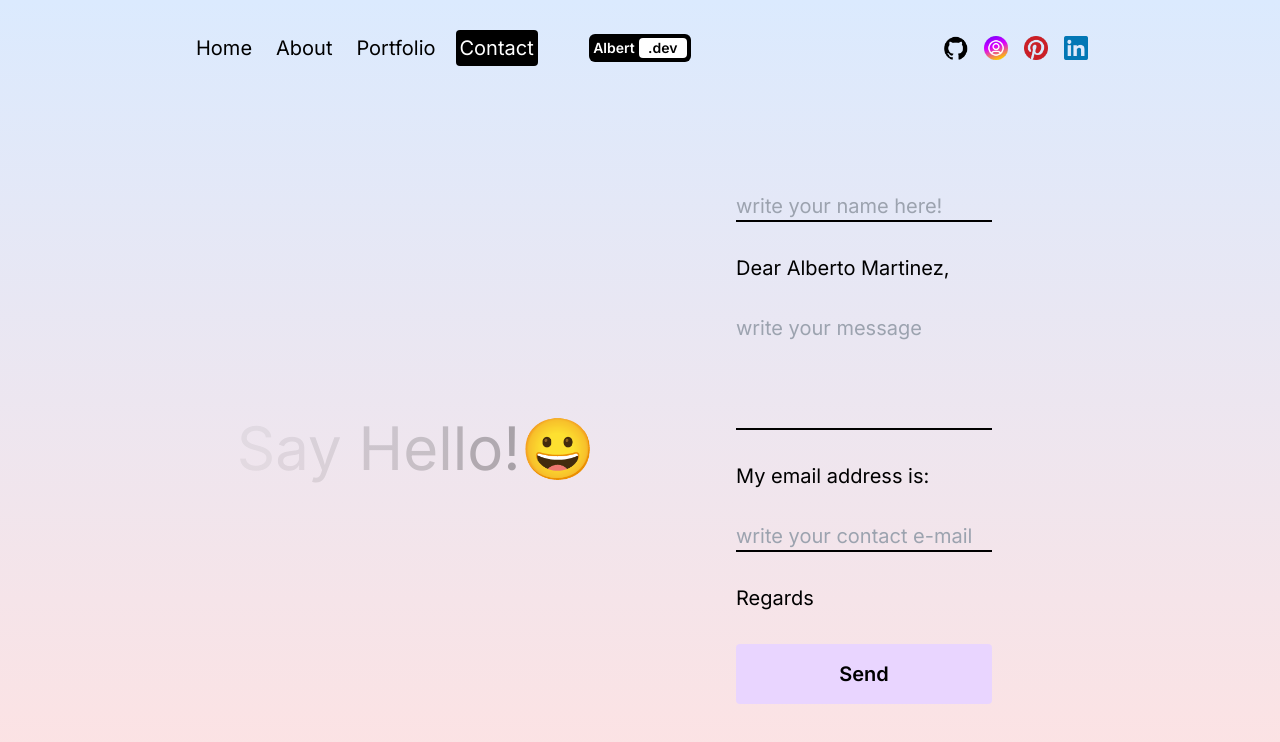
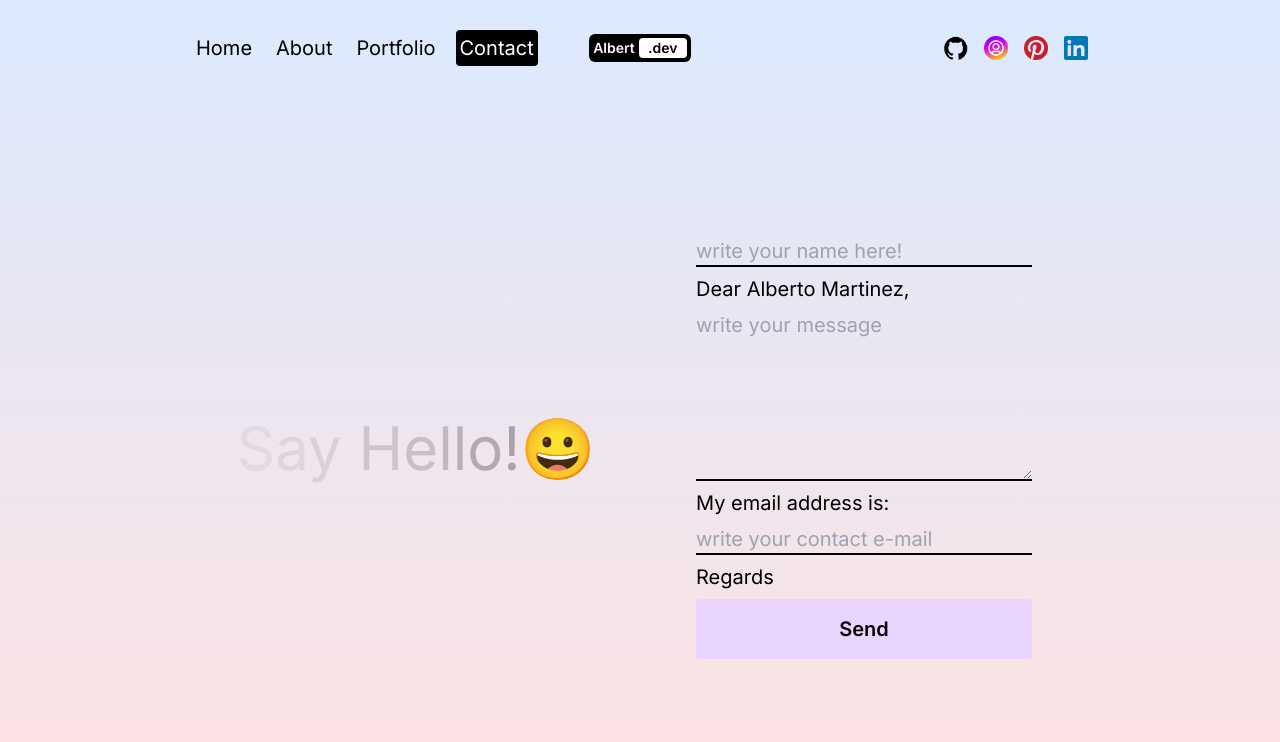
Before and after one commit to AlbertoMMIP/main-portfolio, a Next.js app: page /contact in a window 1280 px wide. Shown: the top 742 px of the page. Built offline with nearby package versions, Linux system fonts and the light colour scheme.

Commit message:
[contact] add validation [about] fix experience section

```diff
--- a/src/app/about/page.jsx
+++ b/src/app/about/page.jsx
@@ -14,13 +14,13 @@ const AboutPage = () => {
   const isExpRefInView = useInView(expRef);
 
   return (
-    <motion.div className="h-full" initial={{y:"-200vh"}} animate={{y:"0%"}} transition={{duration: 1}}>
+    <motion.div className="h-full" initial={{y:"-150vh"}} animate={{y:"0%"}} transition={{duration: 1}}>
       {/* CONTAINER */}
       <div className="h-full overflow-scroll lg:flex">
         {/* TEXT CONTAINER */}
-        <div className="p-4 sm:p-8 md:p-12 lg:p-20 xl:p-48 flex flex-col gap-24 md:gap-32 lg:gap-48 xl:gap-64 lg:w-2/3 lg:pr-0 xl:1/2">
+        <div className="p-4 sm:p-8 md:p-12 lg:p-20 xl:p-35 flex flex-col gap-24 md:gap-32 lg:gap-48 xl:gap-64 lg:w-2/3 lg:pr-0 xl:1/2">
           {/* BIOGRAPHY CONTAINER */}
-          <div className="flex flex-col gap-12 justify-center">
+          <div className="flex flex-col gap-12 justify-center top-0">
             <h1 className="font-bold text-2xl">BIOGRAPHY</h1>
             <p className="text-md">
               My name is Alberto Martinez and I am Software Engineer. I was born in Mexico City, I have a bachelor degree as Telematic Engineer, I studied a bootcamp in Full Stack Web Development, I studied English for 6 months in Vancouver CA and I have studied a lot of courses by myself. I am writing this because I am passionate about learning, I think learning is one of the best skill that the human can do. However something even better is applying all that knowledge.
@@ -82,7 +82,7 @@ const AboutPage = () => {
           <div className="flex flex-col gap-12 justify-center pb-48" ref={expRef}>
             <motion.h1 initial={{x:'-300px'}} animate={isExpRefInView ? {x:0} : {}} transition={{delay:0.2}} className="font-bold text-2xl">EXPERIENCE</motion.h1>
             <motion.div initial={{x:'-300px'}} animate={isExpRefInView ? {x:0} : {}} transition={{delay:0.2}}>
-              <div className="flex justify-between h-48">
+              <div className="flex justify-between h-50">
                 {/* LEFT */}
                 <div className="w-1/3">
                   <div className="bg-white p-3 font-semibold rounded-b-lg rounded-s-lg">{constants.experience[0].rol}</div>
--- a/src/app/contact/page.jsx
+++ b/src/app/contact/page.jsx
@@ -6,40 +6,46 @@ import emailjs from '@emailjs/browser';
 
 const ContactPage = () => {
 
-  const [success, setSuccess] = useState(false);
-  const [error, setError] = useState(false);
+  const [state, setState] = useState({
+    success: false,
+    error: false,
+    msg: 'You should send a private message to jalberto.martinez.fs@gmail.com',
+    text: 'Say Hello!'
+   });
 
-  const text = "Say Hello!";
 
   const form = useRef();
 
   const sendEmail = (e) => {
     e.preventDefault();
-    setError(false);
-    setSuccess(true);
+    setState({ ...state, success: false, error: false });
 
+    if (!form.current[0].value || !form.current[1].value || !form.current[2].value) {
+      setState({...state, error: true, msg: 'Please fill up all the form!' })
+    } else {
       emailjs
         .sendForm(process.env.NEXT_PUBLIC_SERVICE_KEY, process.env.NEXT_PUBLIC_TEMPLATE_KEY, form.current, {
           publicKey: process.env.NEXT_PUBLIC_PUBLIC_KEY,
         })
         .then(
           () => {
-          setSuccess(true);
+            setState({ ...state, success: true, error: false });
             form.current.reset();
           },
           (error) => {
-          setError(true);
+            setState({ ...state, error: true, success: false, msg: 'You should send a private message to jalberto.martinez.fs@gmail.com' });
             console.log('FAILED...', error.text);
           },
         );
+    }
   };
 
   return (
     <motion.div className="h-full" initial={{y:"-200vh"}} animate={{y:"0%"}} transition={{duration: 1}}>
-      <div className="h-full flex flex-col lg:flex-row px-4 sm:px-8 md:px-12 lg:px-20 xl:px-48">
+      <div className="h-full flex flex-col overflow-scroll lg:flex-row px-4 sm:px-8 md:px-12 lg:px-20 xl:px-48">
         <div className="h-1/2 lg:h-full lg:w-1/2 flex items-center justify-center text-6xl">
           <div>
-            {text.split('').map((letter, indx) => (
+            {state.text.split('').map((letter, indx) => (
               <motion.span key={indx}
                 initial={{ opacity: 1}}
                 animate={{ opacity: 0}}
@@ -55,17 +61,19 @@ const ContactPage = () => {
             😀
           </div>
         </div>
-        <form ref={form} onSubmit={sendEmail} className="h-1/2 lg:h-full lg:w-1/2 bd-red-50 rounded-xl text-xl flex flex-col gap-8 justify-center p-24">
+        <div className="h-1/2 lg:h-full lg:w-1/2 bd-red-50 rounded-xl text-xl flex flex-col gap-8 justify-center p-14">
+          <form ref={form} onSubmit={sendEmail} className="flex flex-col gap-2" >
             <input name="user_name" type="text" placeholder="write your name here!" className="bg-transparent border-b-2 border-b-black outline-none" />
             <span>Dear Alberto Martinez, </span>
-          <textarea name="user_message" id="msg" rows={6} placeholder="write your message" className="bg-transparent border-b-2 border-b-black outline-none resize-none"></textarea>
+            <textarea name="user_message" id="msg" rows={6} placeholder="write your message" className="bg-transparent border-b-2 border-b-black "></textarea>
             <span>My email address is:</span>
             <input name="user_email" type="email" placeholder="write your contact e-mail" className="bg-transparent border-b-2 border-b-black outline-none"/>
             <span>Regards</span>
             <button type="submit" className="bg-purple-200 rounded font-semibold tet-gray-600 p-4">Send</button>
-          {success && <span className="text-green-600 font-semibold">Your message has been sent successfully!</span>}
-          {error && <span className="text-red-600 font-semibold">Something went wrong! <br/> You should send a private message to jalberto.martinez.fs@gmail.com</span>}
+            {state.success && <span className="text-green-600 font-semibold">Your message has been sent successfully!</span>}
+            {state.error && <span className="text-red-600 font-semibold">{state.msg}</span>}
           </form>
+        </div>
       </div>
     </motion.div>
   )
```
Lines whose indentation alone changed are shown as unchanged.
